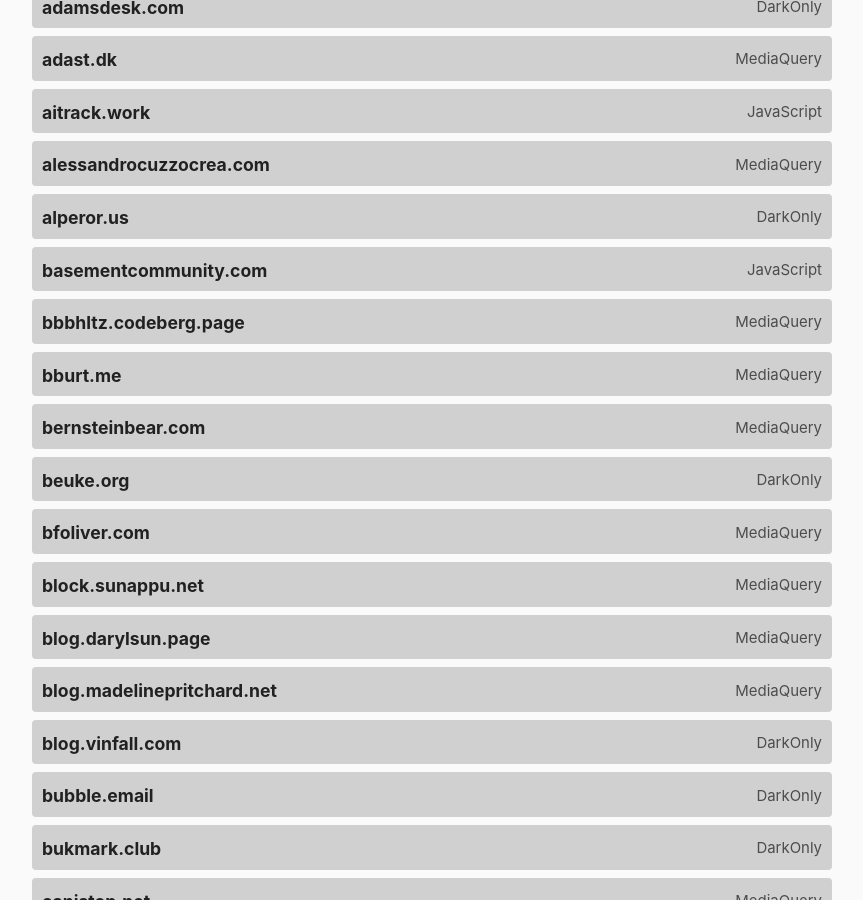
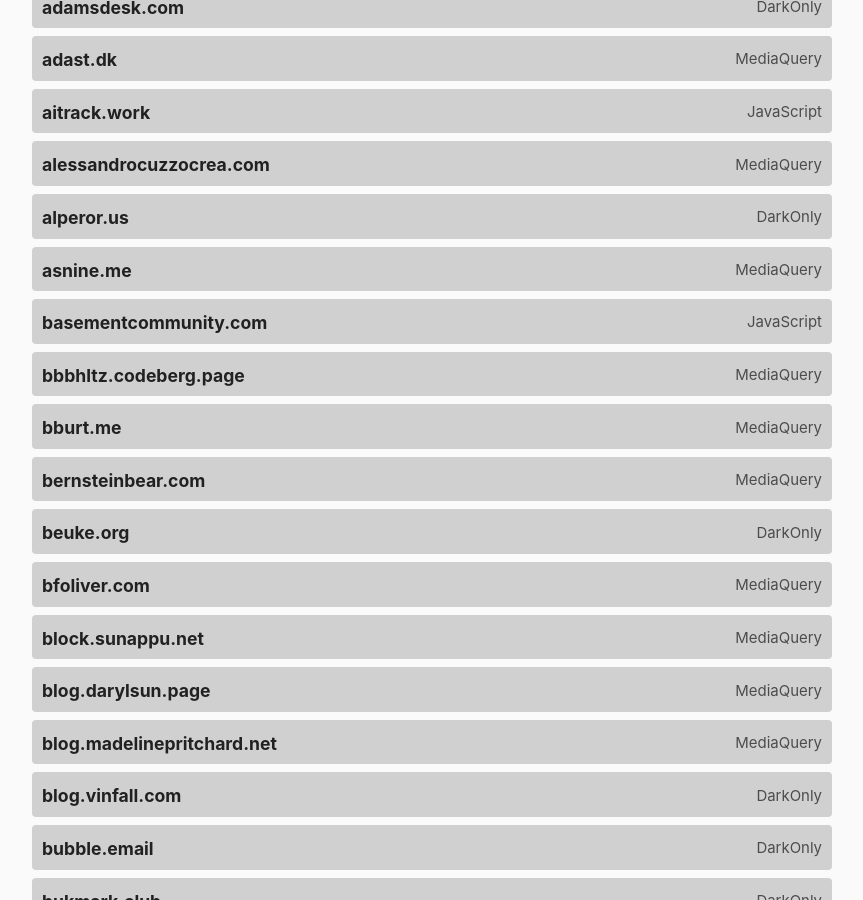
Before and after one commit to katherinek727/darktheme.club, a Jekyll site: the page built from index.md, in a window 1280 px wide and 900 px high, scrolled down 797 px. Shown: the whole window, without its empty margins (208-1071 px from the left). Built offline with Jekyll 4.4.1, drawn with Linux system fonts in a browser that asks for light colours; some of the changed text lies outside the part shown.

Commit message:
Update sites.yml

```diff
--- a/_data/sites.yml
+++ b/_data/sites.yml
@@ -638,7 +638,7 @@
   method: javascript
   last_checked: 2024-02-27
 
-- domain: example.com
+- domain: asnine.me
   url: https://asnine.me/
   method: mediaquery
   last_checked: 2024-08-23
```
